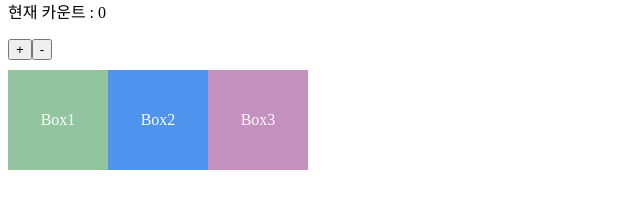
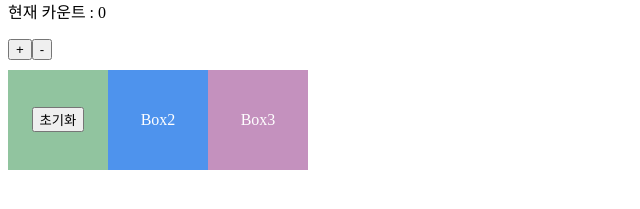
Before and after one commit to yuna-c/react, a React (Vite) app: page / in a window 1280 px wide. Shown: the part 127-336 px from the top of the page, without its empty margins (0-640 px from the left). Built offline with nearby package versions, Linux system fonts and the light colour scheme.

Commit message:
📝 add : useCallback과 dependency Array(의존성 배열)

```diff
--- a/src/App.jsx
+++ b/src/App.jsx
@@ -1,4 +1,4 @@
-import { useState } from 'react';
+import { useCallback, useState } from 'react';
 import Box1 from './components/Box1';
 import Box2 from './components/Box2';
 import Box3 from './components/Box3';
@@ -15,8 +15,8 @@ import './styles/App.css';
 // 최적화(Optimization)
 // 리액트에서 리렌더링이 빈번 = 비용증가 => 불필요한 렌더링 줄이기(임시 값으로 가져다 놓고 쓰는)
 // - memo(React.memo) : 컴포넌트를 캐싱(memoization)
-// - useCallback : 함수를 캐싱(memoization)
-// - useMemo : 값을 캐싱(memoization)
+// - useCallback hook : 함수를 캐싱(memoization)
+// - useMemo hook : 값을 캐싱(memoization)
 
 // memo(React.memo)
 // 부모 컴포넌트가 리렌더링 되면 자식컴포넌트는 모두 리렌더링 되기 때문에, 바뀐게 없어서 리랜더링이 필요 없는 컴포넌트들을 React.memo
@@ -41,6 +41,17 @@ const App = () => {
     setCount(count - 1);
   };
 
+  // 함수도 참조형 변수의 일부이기 때문에 부모컴포넌트가 리랜더링 되면서 initCount 재생성(참조 주소가 바뀐 것) => initCount를 메모리 공간에 저장 해 놓고 특정 조건이 아닌 경우에는 변경되지 않도록 해야함(참조 주소 안 바뀌게)
+
+  const initCount = useCallback(() => {
+    setCount(0);
+
+    console.log(`[COUNT 변경] ${count}에서 0으로 변경되었습니다.`); // 0 -> 0
+    // useCallback(()=>{},[]) 메모지에션 하는 시점은 마운트가 된 직후, 그때는 count가 0(영원히) , Dependency Array[의존성 배열이 비워져 있기 때문]
+
+    // count가 바뀔 때, 메모지에이션을 다시함
+  }, [count]);
+
   return (
     <>
       <h1>memoization</h1>
@@ -51,7 +62,7 @@ const App = () => {
       <button onClick={onMinusButtonClickHandler}>-</button>
 
       <div style={boxesStyle}>
-        <Box1 />
+        <Box1 initCount={initCount} />
         <Box2 />
         <Box3 />
       </div>
--- a/src/components/Box1.jsx
+++ b/src/components/Box1.jsx
@@ -1,4 +1,6 @@
-const Box1 = () => {
+import React from 'react';
+
+const Box1 = ({ initCount }) => {
   console.log('Box1이 렌더링되었습니다.');
   return (
     <div
@@ -14,9 +16,9 @@ const Box1 = () => {
         alignItems: 'center'
       }}
     >
-      Box1
+      <button onClick={initCount}>초기화</button>
     </div>
   );
 };
 
-export default Box1;
+export default React.memo(Box1);
```
Also changed, not shown: eslint.config.js (+7 -7 lines).
